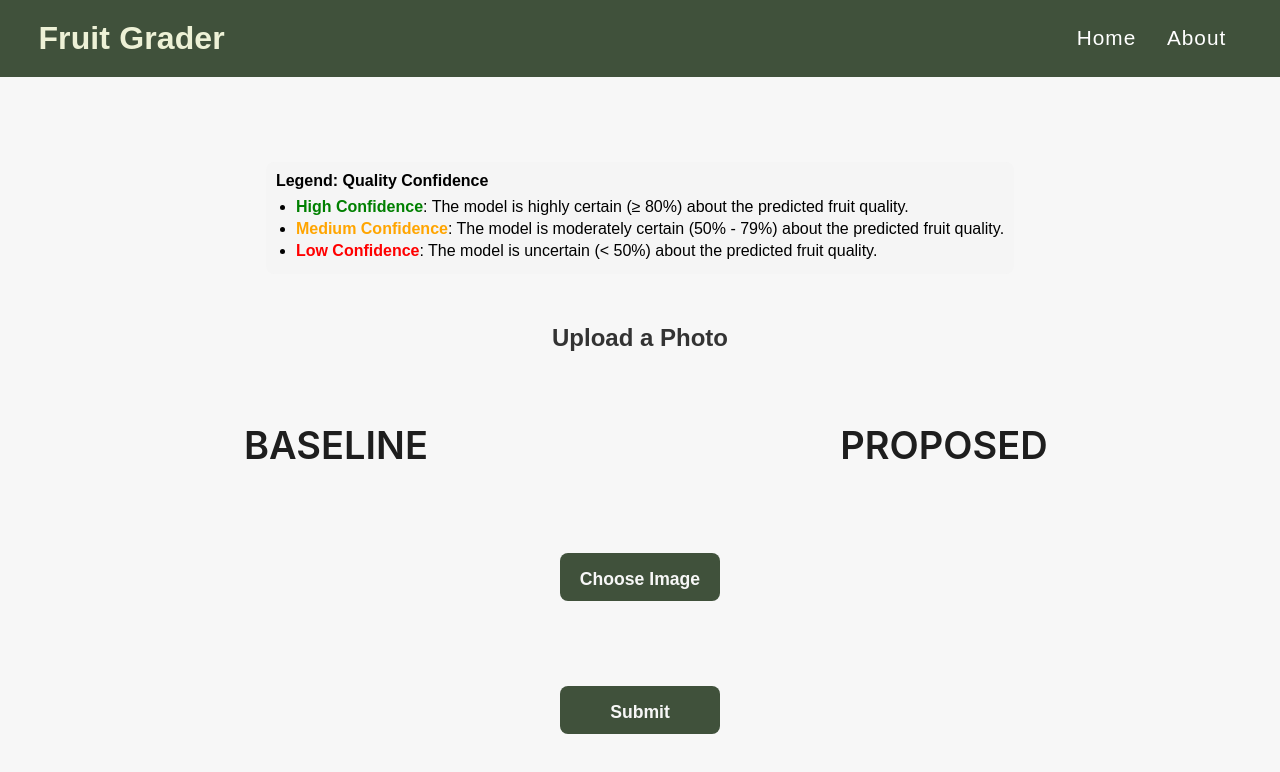
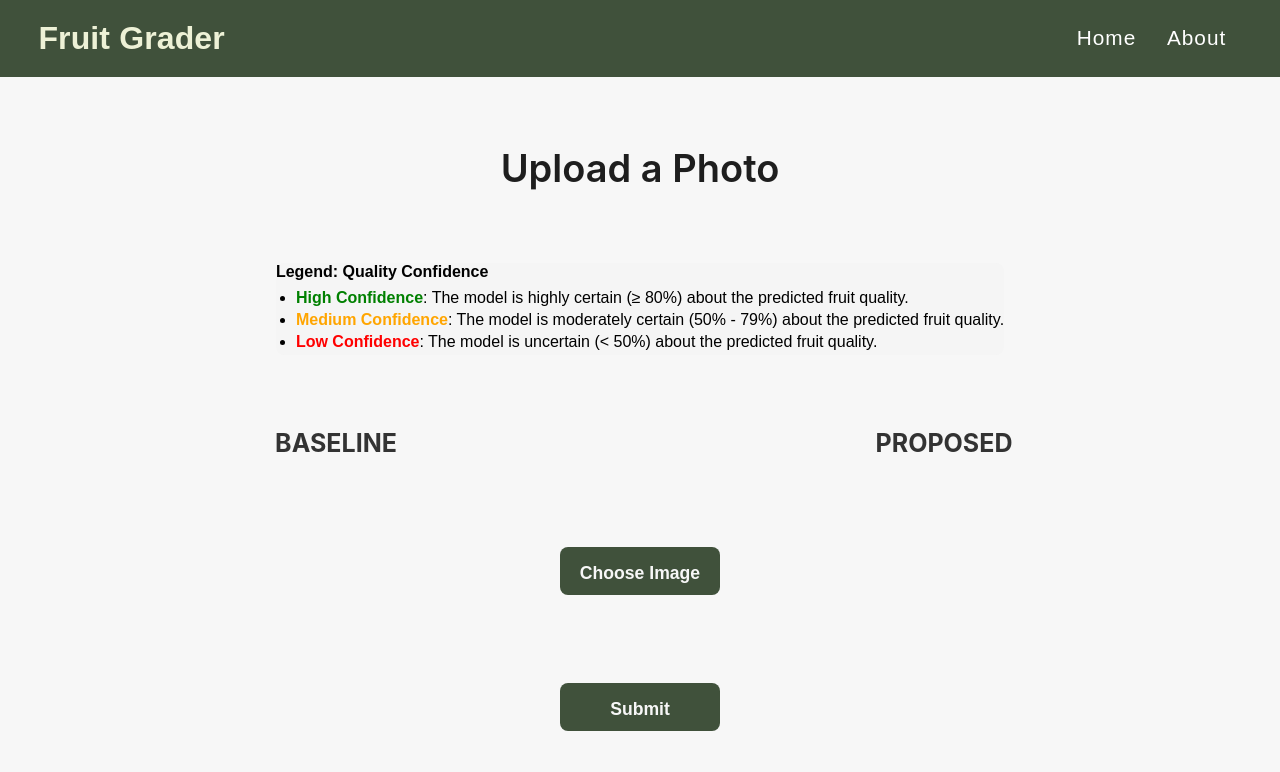
Before and after one commit to Hannya4k/fruit-grader, a React (Vite) app: page /upload in a window 1280 px wide. Shown: the top 772 px of the page. Built offline with nearby package versions, Linux system fonts and the light colour scheme.

Commit message:
Enhance UploadPage layout and styling

```diff
--- a/src/pages/UploadPage.tsx
+++ b/src/pages/UploadPage.tsx
@@ -70,25 +70,39 @@ const UploadPage = () => {
 
   return (
     <div className={`${styles.upload} ${styles.fadeIn}`}>
+      <Title>Upload a Photo</Title>
       <div className={styles.legend}>
         <h4>Legend: Quality Confidence</h4>
         <ul>
           <li>
-          <span style={{ color: "green", fontWeight: "bold" }}>High Confidence</span>: The model is highly certain (≥ 80%) about the predicted fruit quality.
+            <span style={{ color: "green", fontWeight: "bold" }}>
+              High Confidence
+            </span>
+            : The model is highly certain (≥ 80%) about the predicted fruit
+            quality.
           </li>
           <li>
-          <span style={{ color: "orange", fontWeight: "bold" }}>Medium Confidence</span>: The model is moderately certain (50% - 79%) about the predicted fruit quality.
+            <span style={{ color: "orange", fontWeight: "bold" }}>
+              Medium Confidence
+            </span>
+            : The model is moderately certain (50% - 79%) about the predicted
+            fruit quality.
           </li>
           <li>
-          <span style={{ color: "red", fontWeight: "bold" }}>Low Confidence</span>: The model is uncertain (&lt; 50%) about the predicted fruit quality.
+            <span style={{ color: "red", fontWeight: "bold" }}>
+              Low Confidence
+            </span>
+            : The model is uncertain (&lt; 50%) about the predicted fruit
+            quality.
           </li>
         </ul>
       </div>
-      <div className={styles.title}>Upload a Photo</div>
 
-      <Row gutter={16} style={{ width: "100%" }}>
+      <Row gutter={16} style={{ width: "100%", marginTop: "20px" }}>
         <Col span={12}>
-          <Title style={{ textAlign: "center" }}>BASELINE</Title>
+          <div className={styles.title} style={{ textAlign: "center" }}>
+            BASELINE
+          </div>
           <Row>
             {imageSrc && (
               <div className={styles.imagePreview}>
@@ -118,7 +132,9 @@ const UploadPage = () => {
                             ? "orange"
                             : "red",
                       }}
-                    >{`Quality Confidence: ${(result.freshness_score * 100).toFixed(2)}%`}</p>
+                    >{`Quality Confidence: ${(
+                      result.freshness_score * 100
+                    ).toFixed(2)}%`}</p>
                   </div>
                   // <div key={index} className={styles.resultItem}>
                   //   <p>{`Label: ${result.yolo_label}`}</p>
@@ -147,7 +163,9 @@ const UploadPage = () => {
           </Row>
         </Col>
         <Col span={12}>
-          <Title style={{ textAlign: "center" }}>PROPOSED</Title>
+          <div className={styles.title} style={{ textAlign: "center" }}>
+            PROPOSED
+          </div>
           <Row>
             {imageSrc && (
               <div className={styles.imagePreview}>
@@ -177,7 +195,9 @@ const UploadPage = () => {
                             ? "orange"
                             : "red",
                       }}
-                    >{`Quality Confidence: ${(result.freshness_score * 100).toFixed(2)}%`}</p>
+                    >{`Quality Confidence: ${(
+                      result.freshness_score * 100
+                    ).toFixed(2)}%`}</p>
                   </div>
                   // <div key={index} className={styles.resultItem}>
                   //   <p>{`Label: ${result.yolo_label}`}</p>
--- a/src/styles/pages/upload.module.scss
+++ b/src/styles/pages/upload.module.scss
@@ -28,10 +28,11 @@
     overflow: hidden;
 
     .title {
-        font-size: 24px;
+        font-size: 25px;
         font-weight: bold;
         margin-bottom: 20px;
         color: #333;
+        // text-decoration: underline;
     }
 
     .imagePreview {
@@ -44,7 +45,6 @@
         align-items: center;
         border: 1px solid #ccc;
         background-color: #f9f9f9; // Optional: background to fill empty space
-
         .previewImage {
             width: 100%;
             height: 100%;
@@ -54,6 +54,13 @@
 
     .fileInput {
         display: none;
+    }
+
+    .resultItem {
+        display: flex;
+        justify-content: center;
+        align-items: center;
+        margin-left: 30px;
     }
 
     .button {
@@ -78,8 +85,8 @@
 }
 
 .legend {
-    margin-top: 20px;
-    padding: 10px;
+    // margin-top: 5px;
+    // padding: 10px;
     background: #f5f5f5;
     border-radius: 8px;
     h4 {
```
Lines whose indentation alone changed are shown as unchanged.
